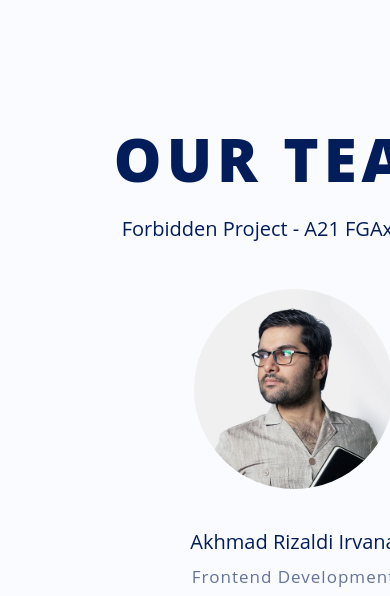
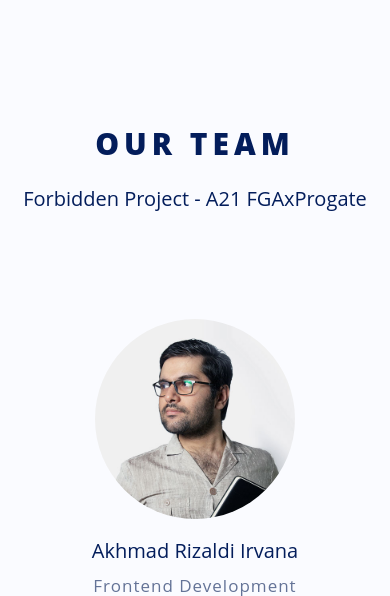
Before and after one commit to ter46/forbidden, a plain HTML site: page index.html in a window 390 px wide. Shown: the part 2350-2946 px from the top of the page. Drawn offline with nearby package versions, Linux system fonts and the light colour scheme.

Commit message:
fix responsive team

```diff
--- a/index.html
+++ b/index.html
@@ -78,7 +78,7 @@
 
       <!-- team -->
       <section id="team">
-        <div data-aos="fade-up">
+        <div data-aos="fade-up" class="team-header">
           <h1>OUR TEAM</h1>
           <p>Forbidden Project - A21 FGAxProgate</p>
         </div>
--- a/style.css
+++ b/style.css
@@ -361,8 +361,9 @@ p {
 
 /*  */
 #team {
-  padding-top: 100px;
+  padding: 100px 0;
   display: inline-block;
+  text-align: center;
 }
 #team h1 {
   font-size: 60px;
@@ -370,26 +371,29 @@ p {
   color: #031d5b;
   letter-spacing: 5px;
 }
-#team div {
+#team .team-header {
   font-weight: 500;
   margin-top: 20px;
   color: #031d5b;
   font-size: 20px;
   text-align: center;
+  padding-bottom: 70px;
 }
-.team-wrapper-top,
+.team-wrapper-top {
+  float: left;
+  width: 33.33%;
+}
 .team-wrapper-bottom {
-  display: block;
+  margin-top: 20px;
   float: left;
+  width: 50%;
 }
 .team-wrapper-top img {
   width: 200px;
-  padding: 20px 83px;
   border-radius: 50%;
 }
 .team-wrapper-bottom img {
   width: 200px;
-  padding: 20px 174px;
   margin-top: 30px;
   border-radius: 50%;
 }
@@ -520,40 +524,6 @@ footer {
   margin-top: 20px;
   letter-spacing: 0.5px;
 }
-
-.active.slideRight {
-  animation: slideRight 2s forwards;
-}
-.active.slideLeft {
-  animation: slideLeft 2s forwards;
-}
-.active.fadeIn {
-  animation: fadeIn 4s forwards;
-}
-@keyframes slideLeft {
-  0% {
-    transform: translateX(900px);
-  }
-  100% {
-    transform: translateX(0);
-  }
-}
-@keyframes slideRight {
-  0% {
-    transform: translateX(-900px);
-  }
-  100% {
-    transform: translateX(0);
-  }
-}
-@keyframes fadeIn {
-  0% {
-    opacity: 0;
-  }
-  100% {
-    opacity: 1;
-  }
-}
 @media screen and (max-width: 990px) {
   .wrapper {
     width: 90%;
@@ -633,14 +603,25 @@ footer {
     margin: 30px 0;
   }
 
+  #team {
+    text-align: center;
+  }
+  #team .team-header p {
+    font-size: 20px;
+  }
+  #team h1 {
+    font-size: 30px;
+  }
   #team p {
     margin: 0 auto;
   }
   .team-wrapper-top,
   .team-wrapper-bottom {
+    float: none;
     display: inline-block;
     text-align: center;
-    width: 100%;
+    width: 90%;
+    margin: 30px auto;
   }
   .team-wrapper-top p,
   .team-wrapper-bottom p {
```
